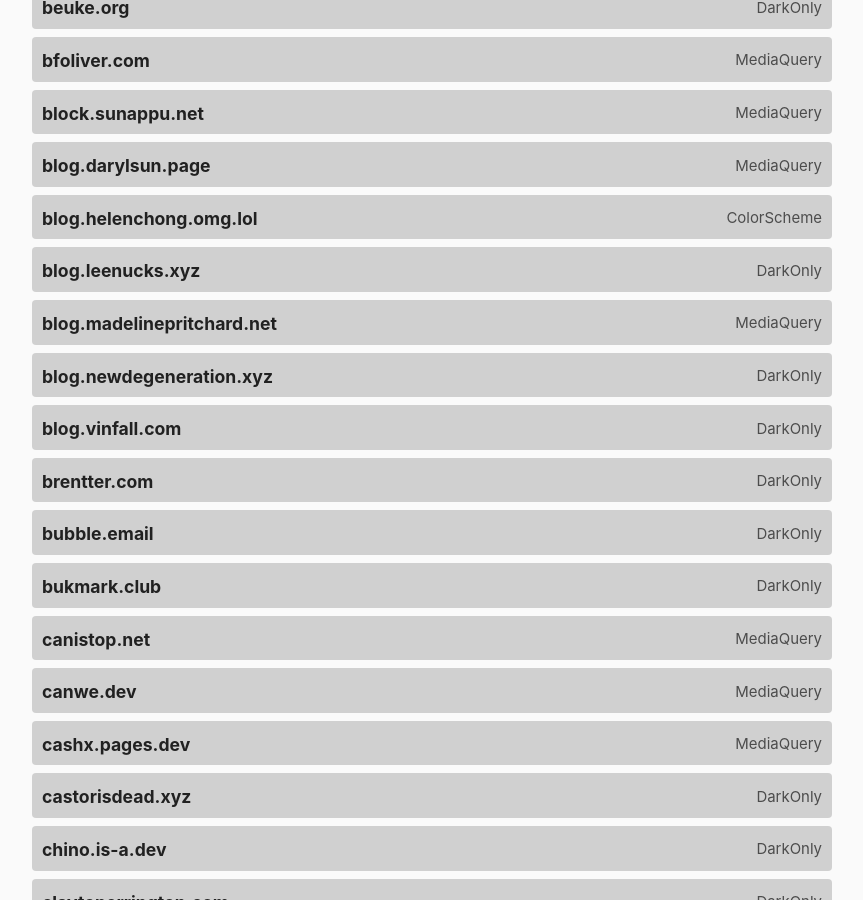
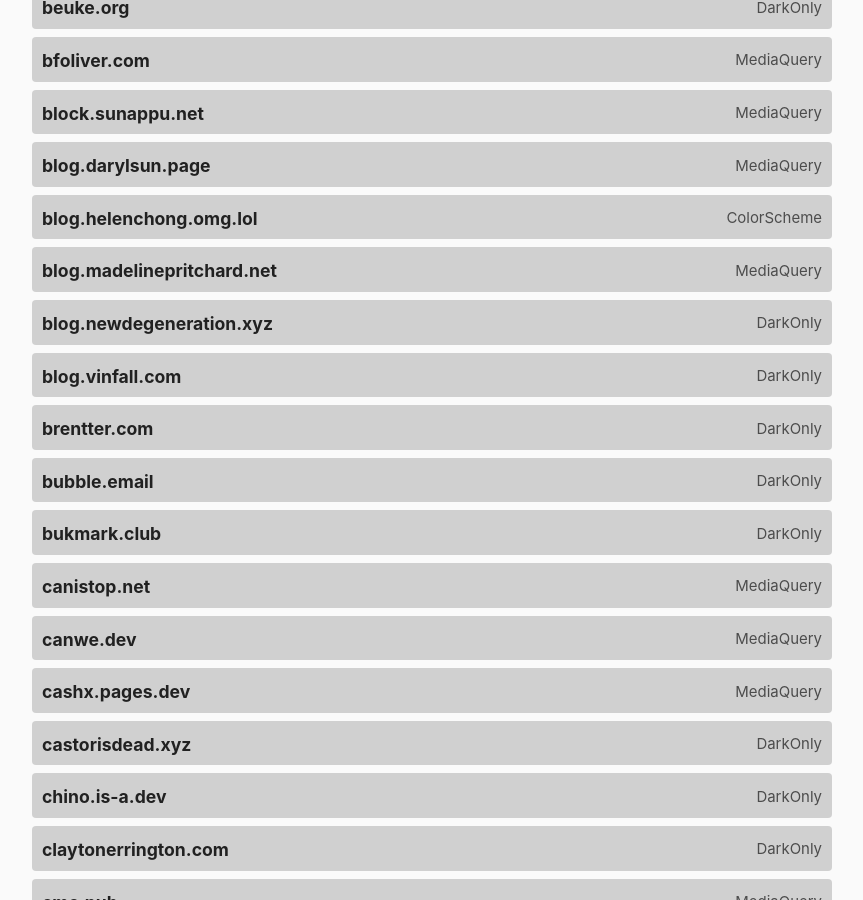
Before and after one commit to katherinek727/darktheme.club, a Jekyll site: the page built from index.md, in a window 1280 px wide and 900 px high, scrolled down 1322 px. Shown: the whole window, without its empty margins (208-1071 px from the left). Built offline with Jekyll 4.4.1, drawn with Linux system fonts in a browser that asks for light colours.

Commit message:
sites.yml: remove blog.leenucks.xyz

```diff
--- a/_data/sites.yml
+++ b/_data/sites.yml
@@ -82,11 +82,6 @@
   url: https://blog.helenchong.omg.lol/
   method: colorscheme
   last_checked: 2024-11-19
-
-- domain: blog.leenucks.xyz
-  url: https://blog.leenucks.xyz/
-  method: darkonly
-  last_checked: 2024-11-14
 
 - domain: blog.madelinepritchard.net
   url: https://blog.madelinepritchard.net/
```
